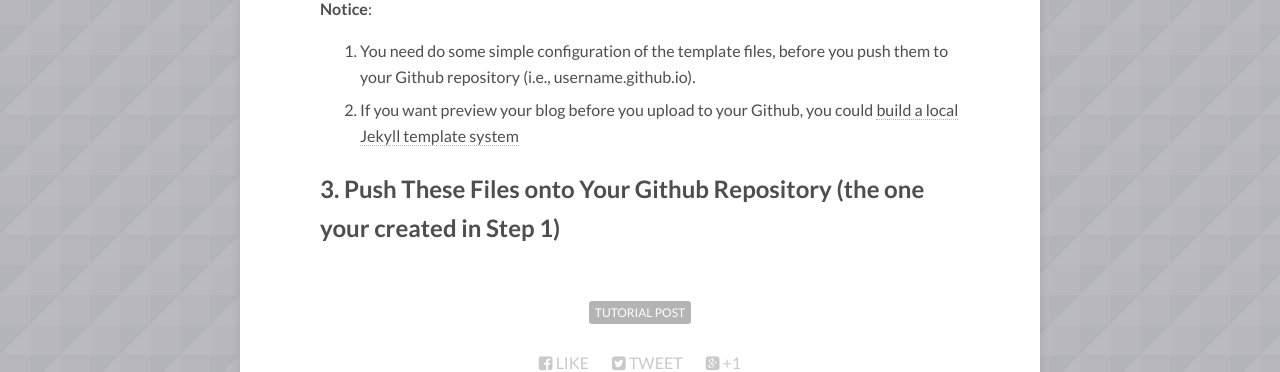
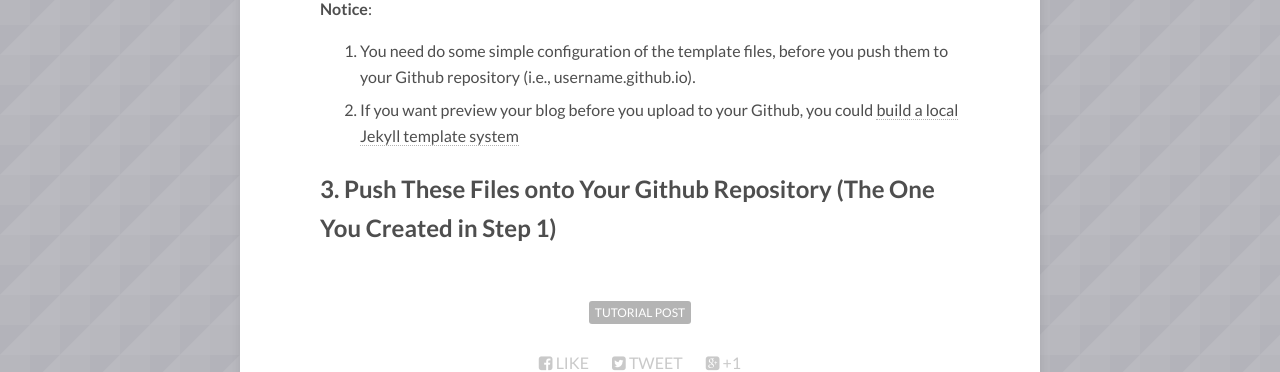
Before and after one commit to xlong88/xlong88.github.io, a Jekyll site: the page built from _posts/2015-7-2-first-post.md, in a window 1280 px wide. Shown: the part 1565-1937 px from the top of the page. Built offline with Jekyll 4.4.1, drawn with Linux system fonts in a browser that asks for light colours; nearby versions of some CDN libraries; comment, search, counter and statistics services are not loaded.

Commit message:
Signed-off-by: longon <gonglong@mail.ustc.edu.cn>

```diff
--- a/_posts/2015-7-2-first-post.md
+++ b/_posts/2015-7-2-first-post.md
@@ -43,4 +43,4 @@ The following is the preview of HPSTR Jekyll Theme:
 1. You need do some simple configuration of the template files, before you push them to your Github repository (i.e., username.github.io).
 2. If you want preview your blog before you upload to your Github, you could [build a local Jekyll template system](http://xlong88.github.io/build-local-Jekyll/)
 
-## 3. Push These Files onto Your Github Repository (the one your created in Step 1)
+## 3. Push These Files onto Your Github Repository (The One You Created in Step 1)
```
